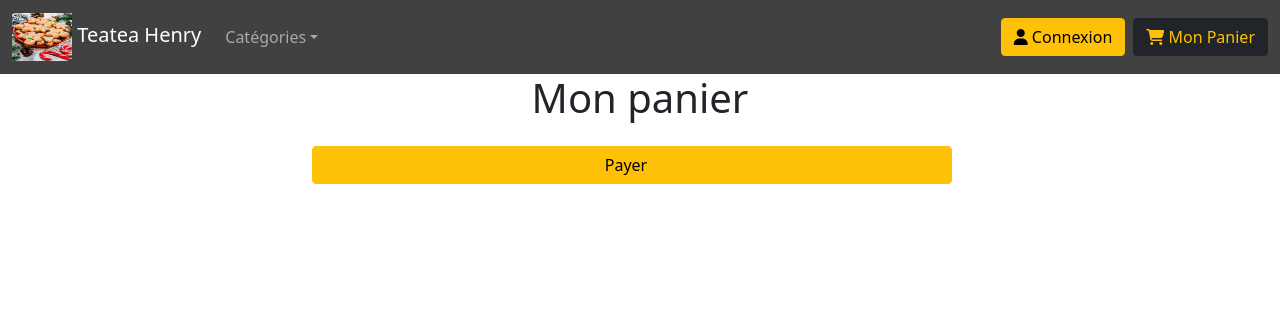
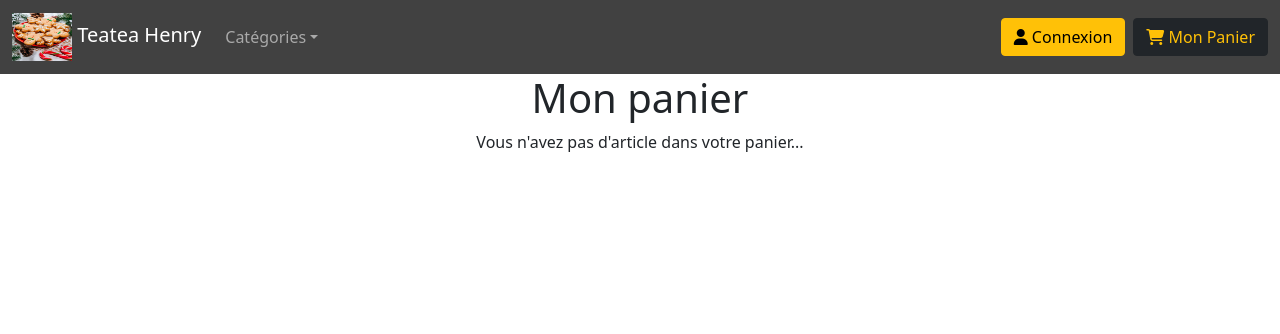
Before and after one commit to AntoineD28/PHP_Projet_shopping_Bag_2021, a PHP site: page /View/panierView.php in a window 1280 px wide. Shown: the top 334 px of the page. Run offline with PHP 8.4, Linux system fonts and the light colour scheme; the template is opened without the code that fills it, so the values that code supplies are empty; some libraries are stand-ins or nearby versions.

Commit message:
Panier ok manque juste un peu de design

```diff
--- a/View/panierView.php
+++ b/View/panierView.php
@@ -50,6 +50,11 @@
 
 <div class="container">
     <?php
+    if (count($products) == 0) {
+        echo "<div class=\"text-center\">
+                <p> Vous n'avez pas d'article dans votre panier... </p>
+              </div>";
+    } else {
         foreach ($products as $p) {
             echo '<div class="row justify-content-md-center">
                             <div class="card me-3 mt-3 ps-0" style="width: 40rem;">
@@ -64,16 +69,17 @@
                                             <p class="card-text"><small class="text-muted">Quantité : ' . $p['quantity'] . '</small></p>
                                         </div>
                                         <div class="row justify-content-end align-items-end">
-                                    <a class="col-1 text-Danger" href="#"><i class="fas fa-times"></i></a>
+                                        <a class="col-1 text-Danger" href="index.php?action=retirerArticle&product_id=' . $p['product_id'] . '&price=' . $p['price'] . '&quantity=' . $p['quantity'] . '"><i class="fas fa-times"></i></a>
                                     </div>
                                     </div>
                                 </div>
                             </div>';
         }
+        echo '<div class="row justify-content-md-center">
+                <a class="btn btn-warning me-3 mt-3 ps-0" style="width: 40rem;" href="index.php?action=payement" role="button"><strong>Payer : '. $total[0]['total'] .' €</strong></a>
+            </div>';
+    }
     ?>
-    <div class="row justify-content-md-center">
-        <a class="btn btn-warning me-3 mt-3 ps-0" style="width: 40rem;" href="" role="button">Payer</a>
-    </div>
 </div>
 </div>
 <?php
```
Lines whose indentation alone changed are shown as unchanged.
